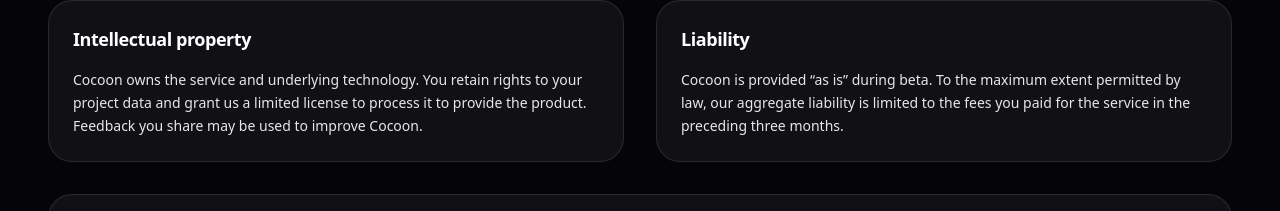
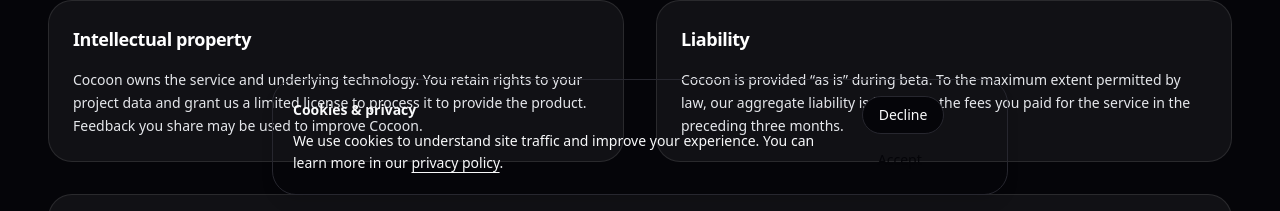
Before and after one commit to cocoonlab/cocoonlab-site, a Next.js app: page /terms in a window 1280 px wide. Shown: the part 589-800 px from the top of the page. Built offline with nearby package versions, Linux system fonts and the light colour scheme; no server answers.

Commit message:
Add cookie consent prompt and gate analytics

```diff
--- a/app/layout.tsx
+++ b/app/layout.tsx
@@ -1,8 +1,8 @@
 import type { Metadata } from "next";
 import "./globals.css";
-import { AnalyticsSnippet } from "@/lib/analytics";
 import { siteConfig } from "@/lib/config";
 import { RootLayoutClient } from "@/components/layout/RootLayoutClient";
+import { CookieConsent } from "@/components/layout/CookieConsent";
 
 export const metadata: Metadata = {
   title: {
@@ -36,7 +36,7 @@
     <html lang="en" className="bg-bg">
       <body className="min-h-screen bg-bg text-text antialiased">
         <RootLayoutClient>{children}</RootLayoutClient>
-        <AnalyticsSnippet />
+        <CookieConsent />
       </body>
     </html>
   );
--- /dev/null
+++ b/components/layout/CookieConsent.tsx
@@ -0,0 +1,87 @@
+"use client";
+
+import Link from "next/link";
+import { useEffect, useState } from "react";
+
+import { AnalyticsSnippet } from "@/lib/analytics";
+
+const CONSENT_KEY = "cocoon-cookie-consent";
+
+const getStoredConsent = () => {
+  const storedConsent = window.localStorage.getItem(CONSENT_KEY);
+
+  if (storedConsent === "accepted" || storedConsent === "declined") {
+    return storedConsent;
+  }
+
+  const cookieValue = document.cookie
+    .split("; ")
+    .find((cookie) => cookie.startsWith(`${CONSENT_KEY}=`))
+    ?.split("=")[1];
+
+  if (cookieValue === "accepted" || cookieValue === "declined") {
+    return cookieValue;
+  }
+
+  return null;
+};
+
+export function CookieConsent() {
+  const [consent, setConsent] = useState<"accepted" | "declined" | null>(null);
+  const [mounted, setMounted] = useState(false);
+
+  useEffect(() => {
+    setConsent(getStoredConsent());
+
+    setMounted(true);
+  }, []);
+
+  const handleConsent = (value: "accepted" | "declined") => {
+    setConsent(value);
+    window.localStorage.setItem(CONSENT_KEY, value);
+    document.cookie = `${CONSENT_KEY}=${value};path=/;max-age=31536000`;
+  };
+
+  const showBanner = mounted && consent === null;
+
+  return (
+    <>
+      {consent === "accepted" && <AnalyticsSnippet />}
+
+      {showBanner && (
+        <div className="fixed bottom-4 left-1/2 z-50 w-full max-w-3xl -translate-x-1/2 px-4">
+          <div className="flex flex-col gap-4 rounded-2xl border border-border bg-bg-strong px-5 py-4 shadow-lg shadow-black/10 sm:flex-row sm:items-center sm:justify-between">
+            <div className="space-y-2 text-sm leading-relaxed text-text-secondary">
+              <p className="font-semibold text-text">Cookies & privacy</p>
+              <p>
+                We use cookies to understand site traffic and improve your experience.
+                You can learn more in our {" "}
+                <Link href="/privacy" className="underline decoration-primary underline-offset-4">
+                  privacy policy
+                </Link>
+                .
+              </p>
+            </div>
+
+            <div className="flex flex-wrap gap-2">
+              <button
+                type="button"
+                className="rounded-full border border-border bg-bg px-4 py-2 text-sm font-medium text-text transition hover:border-text"
+                onClick={() => handleConsent("declined")}
+              >
+                Decline
+              </button>
+              <button
+                type="button"
+                className="rounded-full bg-primary px-4 py-2 text-sm font-medium text-bg transition hover:bg-primary/90"
+                onClick={() => handleConsent("accepted")}
+              >
+                Accept
+              </button>
+            </div>
+          </div>
+        </div>
+      )}
+    </>
+  );
+}
```
